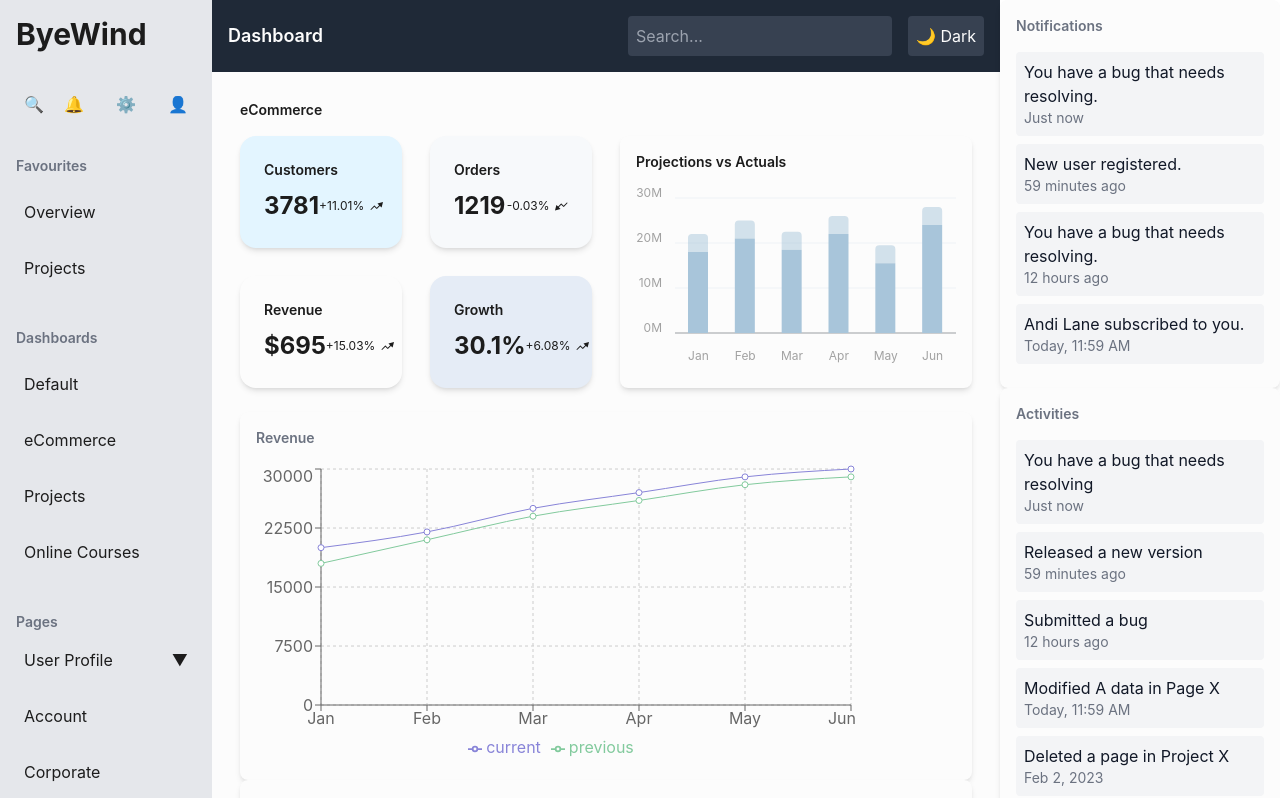
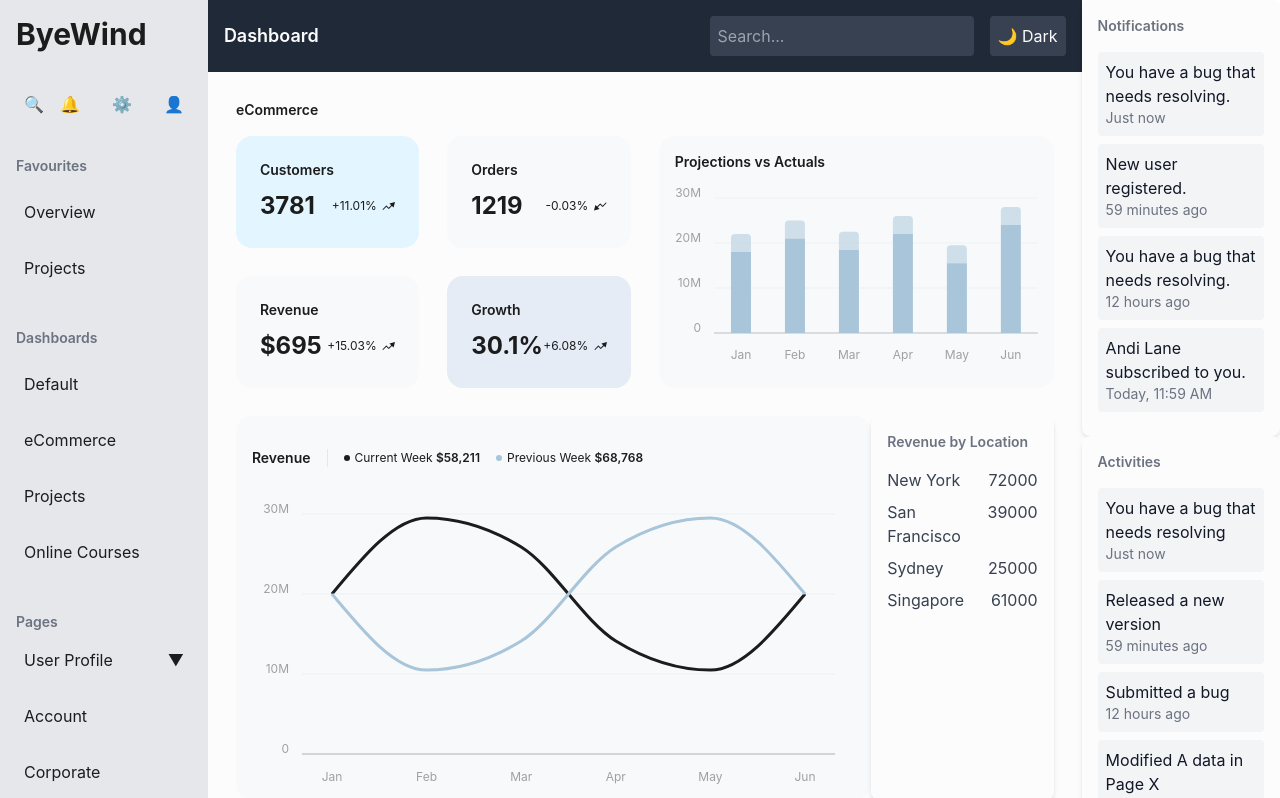
Before and after one commit to gaurish-saini/ecommerce-dashboard-react, a React (Create React App) app: page /dashboard/default in a window 1280 px wide. Shown: the top 798 px of the page. Built offline with nearby package versions, Linux system fonts and the light colour scheme.

Commit message:
feat: revenue line chart

```diff
--- a/src/components/OverviewCard.js
+++ b/src/components/OverviewCard.js
@@ -16,7 +16,7 @@ const OverviewCard = ({
   const lightClasses = {
     customers: "bg-pattensBlue text-black",
     orders: "bg-catskillWhite text-black",
-    revenue: "bg-cream text-black",
+    revenue: "bg-catskillWhite text-black",
     growth: "bg-linkWater text-black",
   };
 
@@ -32,7 +32,7 @@ const OverviewCard = ({
 
   return (
     <div
-      className={`p-6 shadow-md rounded-2xl flex flex-col cursor-pointer ${appliedClasses}`}
+      className={`p-6 rounded-2xl flex flex-col cursor-pointer ${appliedClasses}`}
     >
       <h4 className="mb-2 text-sm font-semibold">{title}</h4>
       <div className="flex flex-row hover:flex-row-reverse items-center justify-between">
--- a/src/components/ProjectionsBarChart.js
+++ b/src/components/ProjectionsBarChart.js
@@ -24,7 +24,7 @@ const ProjectionsBarChart = () => {
   const axisLineColor = isDarkMode ? "#CBD5E0" : "#1C1C1C"; // X-axis color
 
   return (
-    <div className="p-4 bg-white dark:bg-mineShaft shadow-md rounded-lg flex flex-col gap-4 h-full">
+    <div className="p-4 bg-catskillWhite dark:bg-mineShaft rounded-2xl flex flex-col gap-4 h-full">
       <h4 className="text-black dark:text-white text-sm font-semibold">
         Projections vs Actuals
       </h4>
@@ -48,7 +48,9 @@ const ProjectionsBarChart = () => {
             tickLine={false} // Hide tick line
             domain={[0, 30000]} // Manually set the domain to match the design
             ticks={[0, 10000, 20000, 30000]} // Set ticks manually as per design
-            tickFormatter={(value) => `${value / 1000}M`}
+            tickFormatter={(value) =>
+              value === 0 ? value : `${value / 1000}M`
+            }
           />
 
           {/* X-Axis for months */}
@@ -63,7 +65,7 @@ const ProjectionsBarChart = () => {
             }} // Adjust tick color
             axisLine={{ stroke: axisLineColor }}
             tickLine={false} // Hide tick line
-            strokeOpacity={0.5}
+            strokeOpacity={0.3}
           />
 
           {/* Solid horizontal lines for Cartesian grid */}
--- a/src/components/RevenueLineChart.js
+++ b/src/components/RevenueLineChart.js
@@ -1,4 +1,4 @@
-import React from "react";
+import React, { useContext } from "react";
 import {
   LineChart,
   Line,
@@ -6,25 +6,138 @@ import {
   YAxis,
   CartesianGrid,
   Tooltip,
-  Legend,
+  ResponsiveContainer,
 } from "recharts";
 import revenueData from "../data/revenueData";
+import { ThemeContext } from "../context/ThemeContext";
 
 const RevenueLineChart = () => {
+  const { theme } = useContext(ThemeContext);
+
+  const isDarkMode = theme === "dark";
+  const gridColor = isDarkMode ? "#444" : "#E2E8F0";
+  const axisTextColor = isDarkMode ? "#CBD5E0" : "#1C1C1C";
+  const axisLineColor = isDarkMode ? "#CBD5E0" : "#1C1C1C";
+  const previousWeekColor = isDarkMode ? "#A8C5DA" : "#A8C5DA";
+  const currentWeekColor = isDarkMode ? "#C6C7F8" : "#1C1C1C";
+
+  const currentWeekTotal = "$58,211";
+  const previousWeekTotal = "$68,768";
+
   return (
-    <div className="p-4 bg-white dark:bg-gray-800 shadow-md rounded-lg">
-      <h4 className="text-gray-500 dark:text-gray-300 text-sm font-semibold mb-4">
-        Revenue
-      </h4>
-      <LineChart width={600} height={300} data={revenueData}>
-        <CartesianGrid strokeDasharray="3 3" />
-        <XAxis dataKey="month" />
-        <YAxis />
-        <Tooltip />
-        <Legend />
-        <Line type="monotone" dataKey="current" stroke="#8884d8" />
-        <Line type="monotone" dataKey="previous" stroke="#82ca9d" />
-      </LineChart>
+    <div className="p-4 w-[662px] bg-catskillWhite dark:bg-mineShaft rounded-2xl flex flex-col gap-4 h-full">
+      <svg width="0" height="0">
+        <defs>
+          <radialGradient
+            id="blueLineGradient"
+            cx="45.49%"
+            cy="12.02%"
+            r="53.78%"
+            fx="45.49%"
+            fy="12.02%"
+          >
+            <stop offset="0%" stopColor="#000000" />
+            <stop offset="100%" stopColor="rgba(217, 217, 217, 0)" />
+          </radialGradient>
+        </defs>
+      </svg>
+      <div className="flex items-center divide-x gap-4">
+        <h4 className="text-black dark:text-white text-sm font-semibold">
+          Revenue
+        </h4>
+        <div className="flex items-center gap-4 pl-4">
+          <span className="flex items-center gap-[5px]">
+            <span
+              className="w-1.5 h-1.5 rounded-full"
+              style={{
+                backgroundColor: currentWeekColor, // Apply dynamic background color
+              }}
+            />
+            <span className="text-xs leading-[18px] text-black dark:text-white">
+              Current Week{" "}
+              <span className="font-semibold">{currentWeekTotal}</span>
+            </span>
+          </span>
+          <span className="flex items-center gap-[5px]">
+            <span
+              className="w-1.5 h-1.5 rounded-full"
+              style={{
+                backgroundColor: previousWeekColor, // Apply dynamic background color
+              }}
+            />
+            <span className="text-xs leading-[18px] text-black dark:text-white">
+              Previous Week{" "}
+              <span className="font-semibold">{previousWeekTotal}</span>
+            </span>
+          </span>
+        </div>
+      </div>
+
+      <ResponsiveContainer width="100%" height={300}>
+        <LineChart
+          data={revenueData}
+          margin={{ top: 30, right: 20, bottom: 0, left: -10 }} // Add margin to accommodate the custom legend
+        >
+          <CartesianGrid
+            stroke={gridColor}
+            vertical={false}
+            strokeOpacity={0.5}
+          />
+
+          <XAxis
+            dataKey="Month"
+            tick={{
+              fill: axisTextColor,
+              dy: 10,
+              fontSize: 12,
+              fontWeight: 400,
+              opacity: 0.4,
+            }}
+            axisLine={{ stroke: axisLineColor }}
+            tickLine={false}
+            strokeOpacity={0.3}
+            padding={{ left: 30, right: 30 }}
+          />
+
+          <YAxis
+            tick={{
+              fill: axisTextColor,
+              dy: -5,
+              dx: -5,
+              fontSize: 12,
+              fontWeight: 400,
+              opacity: 0.4,
+            }}
+            axisLine={false}
+            tickLine={false}
+            domain={[0, 30000]}
+            ticks={[0, 10000, 20000, 30000]}
+            tickFormatter={(value) =>
+              value === 0 ? value : `${value / 1000}M`
+            }
+          />
+
+          <Tooltip />
+
+          {/* Current Line (Black) */}
+          <Line
+            type="monotone"
+            dataKey="Current"
+            stroke={currentWeekColor}
+            strokeWidth={3}
+            dot={false}
+          />
+
+          {/* Previous Line (Blue) */}
+          <Line
+            type="monotone"
+            dataKey="Previous"
+            stroke={previousWeekColor}
+            strokeWidth={3}
+            dot={false}
+          />
+        </LineChart>
+      </ResponsiveContainer>
     </div>
   );
 };
--- a/src/data/revenueData.js
+++ b/src/data/revenueData.js
@@ -1,10 +1,10 @@
 const revenueData = [
-  { month: "Jan", current: 20000, previous: 18000 },
-  { month: "Feb", current: 22000, previous: 21000 },
-  { month: "Mar", current: 25000, previous: 24000 },
-  { month: "Apr", current: 27000, previous: 26000 },
-  { month: "May", current: 29000, previous: 28000 },
-  { month: "Jun", current: 30000, previous: 29000 },
+  { Month: "Jan", Current: 20000, Previous: 20000 },
+  { Month: "Feb", Current: 29510, Previous: 10489 },
+  { Month: "Mar", Current: 25877, Previous: 14122 },
+  { Month: "Apr", Current: 14122, Previous: 25877 },
+  { Month: "May", Current: 10489, Previous: 29510 },
+  { Month: "Jun", Current: 19999, Previous: 20000 },
 ];
 
 export default revenueData;
--- a/src/pages/DefaultDashboard.js
+++ b/src/pages/DefaultDashboard.js
@@ -8,7 +8,7 @@ import TotalSalesDonutChart from "../components/TotalSalesDonutChart";
 
 const DefaultDashboard = () => {
   return (
-    <div className="p-[28px] bg-white dark:bg-black">
+    <div className="p-[28px] bg-white dark:bg-black flex flex-col gap-[28px]">
       <div className="flex flex-col gap-4">
         <h4 className="text-sm font-semibold text-black dark:text-white">
           eCommerce
@@ -23,7 +23,7 @@ const DefaultDashboard = () => {
         </div>
       </div>
 
-      <div className="mt-6">
+      <div className="flex">
         <RevenueLineChart />
         <RevenueByLocation />
       </div>
```
